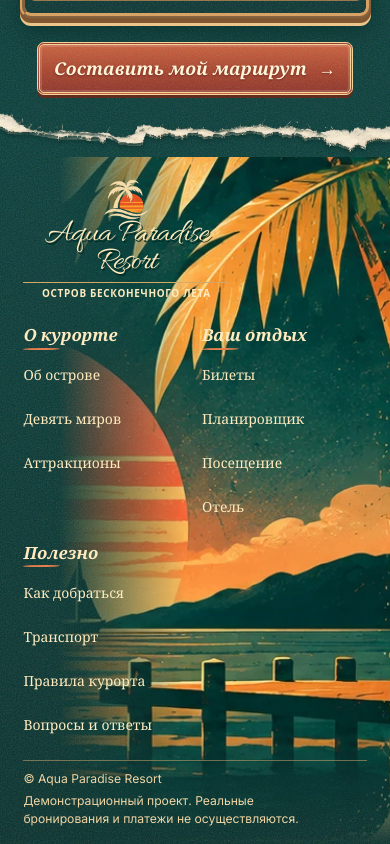
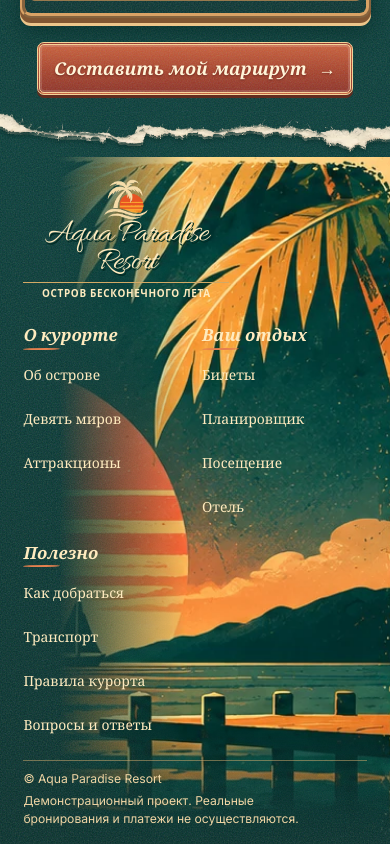
Before and after one commit to raccoonforge/aqua-paradise-resort, a React (Vite) app: page / in a window 390 px wide. Shown: the part 6412-7256 px from the top of the page. Built offline with nearby package versions, Linux system fonts and the light colour scheme; a web font is replaced by a local one.

Commit message:
fix(footer): immediately undo sunset crop and white bottom stripe regression

```diff
--- a/src/HomeFidelity.css
+++ b/src/HomeFidelity.css
@@ -350,7 +350,7 @@
   pointer-events: none;
   /* One original sunset illustration only. No second canopy, no masking
      out the sun to replace the palm with unrelated artwork. */
-  background: url('./assets/retro/fidelity/sunset-scene.webp') right -28px top -68px / auto 110% no-repeat;
+  background: url('./assets/retro/fidelity/sunset-scene.webp') right -28px top -18px / auto 110% no-repeat;
   -webkit-mask-image:
     linear-gradient(90deg, transparent 0%, #000 38%, #000 100%),
     linear-gradient(180deg, #000 0%, #000 83%, transparent 100%);
@@ -462,7 +462,7 @@
 
   .sunset-pier::before {
     width: min(85%, 420px);
-    background-position: right -18px top -46px;
+    background-position: right -18px top -12px;
     background-size: auto 110%;
   }
   .pier-content { width: 100%; grid-template-columns: minmax(0, 1fr); gap: 26px; }
```
